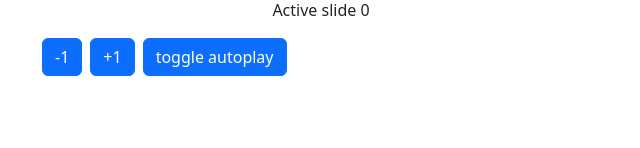
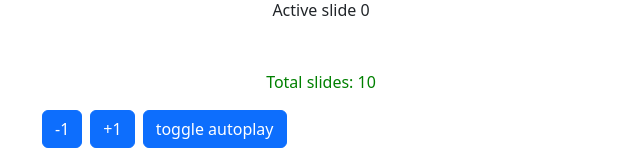
Before and after one commit to OlgaDobrova/reactExample, a React (Create React App) app: page / in a window 1280 px wide. Shown: the part 1336-1484 px from the top of the page, without its empty margins (319-959 px from the left). Before the commit the page ends 1412 px from the top, so only its background shows below. Built offline with nearby package versions, Linux system fonts and the light colour scheme.

Commit message:
usememo - кэширование результата выполнения ф-ции при пендеринге компонента

```diff
--- a/src/App.js
+++ b/src/App.js
@@ -1,12 +1,18 @@
-import { useState, useCallback, useEffect } from "react";
+import { useState, useCallback, useEffect, useMemo } from "react";
 import { Container } from "react-bootstrap";
 import "./App.css";
+
+const countTotal = (num) => {
+  console.log("couting...");
+  return num + 10;
+};
 
 const Slider = (props) => {
   const [slide, setSlide] = useState(0);
   const [autoplay, setAutoplay] = useState(false);
 
   //если в завис-тях пустой массив, то ф-ция запустится 1 раз - при загрузке страницы - важно для оптимизации проекта
+  //useCallback - закэшировали ф-цию!
   const getSomeImages = useCallback(() => {
     console.log("как будто получили от сервера ответ - массив картинок");
     return [
@@ -24,20 +30,35 @@
     setAutoplay((autoplay) => !autoplay);
   };
 
+  //useMemo - запускается в рендеринге
+  //Значение не пересчитывается при рендере, оно запомнено (мемоизировано), если состояние (state) не входит в стек зависимостей
+  //без использования useMemo значение ф-ции будет пересчитано при каждом рендере
+  //useMemo - закэшировали значение ф-ции!
+  const total = useMemo(() => {
+    return countTotal(slide);
+  }, [slide]);
+
+  const style = useMemo(
+    () => ({
+      color: slide > 4 ? "red" : "green",
+    }),
+    [slide]
+  );
+
+  useEffect(() => {
+    console.log("перем style пересчиталась");
+  }, [style]);
+
   return (
     <Container>
       <div className="slider w-50 m-auto">
-        {/* если использовать массив здесь, то он будет заново отрисовываться при каждом рендеринге - это плохо, например при > объеме картинок */}
-        {/* {getSomeImages().map((url, i) => {
-          return (
-            <img key={i} className="d-block w-100" src={url} alt="slide" />
-          );
-        })} */}
-
         <Slide getSomeImages={getSomeImages} />
 
         <div className="text-center mt-5">
           Active slide {slide} <br /> {autoplay ? "auto" : null}
+        </div>
+        <div style={style} className="text-center mt-5">
+          Total slides: {total}
         </div>
         <div className="buttons mt-3">
           <button
```
